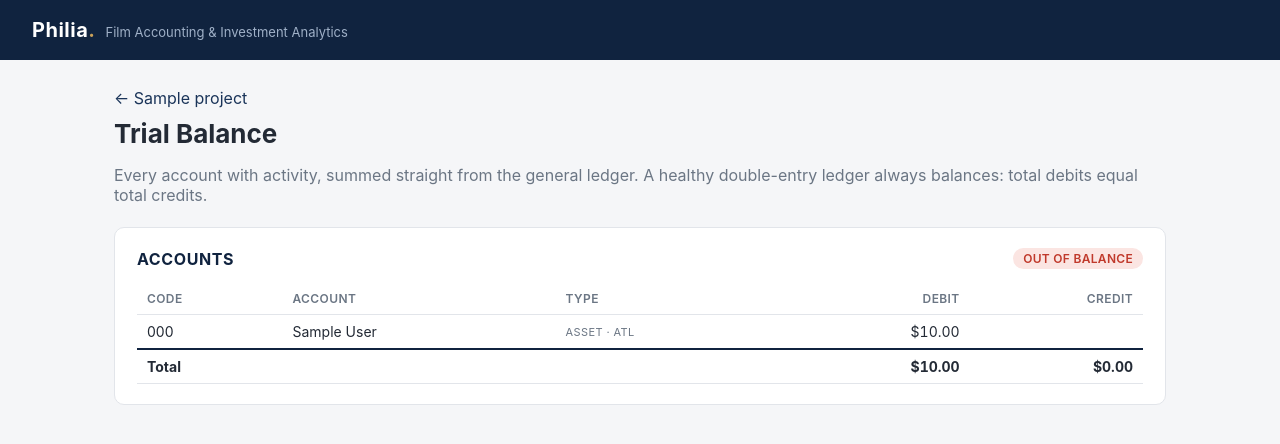
After one commit to jessalinemart-lgtm/Philia, a Django app: page /project/1/trial-balance/ in a window 1280 px wide. The commit adds this page. Shown: the top 444 px of the page. Run offline with Django 4.2, Linux system fonts and the light colour scheme; tables that the repository leaves empty hold one stand-in row (values such as "Sample post"); some libraries are stand-ins or nearby versions.

Commit message:
Add trial balance report
Real SQL aggregate query (GROUP BY account with CASE-based debit/credit
sums) rather than looping over journal lines in Python, since that's the
actual shape of a trial balance. Verified locally: debits and credits
both total \$5,900,000 for the seed project.

Co-Authored-By: Claude Sonnet 5 <noreply@anthropic.com>

```diff
--- a/dashboard/templates/dashboard/project_detail.html
+++ b/dashboard/templates/dashboard/project_detail.html
@@ -3,7 +3,7 @@
 {% block content %}
 <a href="{% url 'project_list' %}">&larr; All projects</a>
 <h1 style="margin-top:10px;">{{ project.title }}</h1>
-<p class="subtitle">{{ project.get_status_display }} · Functional currency {{ project.functional_currency_id }} · Budget ${{ project.budget_total|floatformat:0 }}</p>
+<p class="subtitle">{{ project.get_status_display }} · Functional currency {{ project.functional_currency_id }} · Budget ${{ project.budget_total|floatformat:0 }} · <a href="{% url 'trial_balance' project.pk %}">View trial balance &rarr;</a></p>
 
 {% if risk %}
 <div class="card">
--- /dev/null
+++ b/dashboard/templates/dashboard/trial_balance.html
@@ -0,0 +1,47 @@
+{% extends "dashboard/base.html" %}
+{% block title %}Trial Balance · {{ project.title }} · Philia{% endblock %}
+{% block content %}
+<a href="{% url 'project_detail' project.pk %}">&larr; {{ project.title }}</a>
+<h1 style="margin-top:10px;">Trial Balance</h1>
+<p class="subtitle">Every account with activity, summed straight from the general ledger. A healthy double-entry ledger always balances: total debits equal total credits.</p>
+
+<div class="card">
+  <div style="display:flex; justify-content:space-between; align-items:center; margin-bottom:14px;">
+    <h2 style="margin:0;">Accounts</h2>
+    <span class="pill {% if report.is_balanced %}LOW{% else %}HIGH{% endif %}">
+      {% if report.is_balanced %}BALANCED{% else %}OUT OF BALANCE{% endif %}
+    </span>
+  </div>
+  <table>
+    <thead>
+      <tr>
+        <th>Code</th>
+        <th>Account</th>
+        <th>Type</th>
+        <th class="num">Debit</th>
+        <th class="num">Credit</th>
+      </tr>
+    </thead>
+    <tbody>
+    {% for row in report.rows %}
+      <tr>
+        <td>{{ row.code }}</td>
+        <td>{{ row.name }}</td>
+        <td class="status-badge">{{ row.account_type }}{% if row.subtype %} &middot; {{ row.subtype }}{% endif %}</td>
+        <td class="num {% if row.debit < 0 %}neg{% endif %}">{% if row.debit %}${{ row.debit|floatformat:2 }}{% endif %}</td>
+        <td class="num {% if row.credit < 0 %}neg{% endif %}">{% if row.credit %}${{ row.credit|floatformat:2 }}{% endif %}</td>
+      </tr>
+    {% empty %}
+      <tr><td colspan="5">No journal activity yet.</td></tr>
+    {% endfor %}
+    </tbody>
+    <tfoot>
+      <tr style="font-weight:700; border-top: 2px solid var(--navy);">
+        <td colspan="3">Total</td>
+        <td class="num">${{ report.total_debit|floatformat:2 }}</td>
+        <td class="num">${{ report.total_credit|floatformat:2 }}</td>
+      </tr>
+    </tfoot>
+  </table>
+</div>
+{% endblock %}
--- a/dashboard/urls.py
+++ b/dashboard/urls.py
@@ -5,4 +5,5 @@ from . import views
 urlpatterns = [
     path('', views.project_list, name='project_list'),
     path('project/<int:pk>/', views.project_detail, name='project_detail'),
+    path('project/<int:pk>/trial-balance/', views.trial_balance_view, name='trial_balance'),
 ]
--- a/dashboard/views.py
+++ b/dashboard/views.py
@@ -5,6 +5,7 @@ from plotly.offline import plot
 from django.shortcuts import render, get_object_or_404
 
 from core.models import Project
+from ledger.services import trial_balance
 from budgeting.models import Budget
 from budgeting.services import variance_by_subtype, impairment_risk_assessment
 from revenue.models import RevenueContract
@@ -123,3 +124,9 @@ def project_detail(request, pk):
     context['incentive_total_cash_value'] = incentive_total_cash_value
 
     return render(request, 'dashboard/project_detail.html', context)
+
+
+def trial_balance_view(request, pk):
+    project = get_object_or_404(Project, pk=pk)
+    report = trial_balance(project)
+    return render(request, 'dashboard/trial_balance.html', {'project': project, 'report': report})
--- /dev/null
+++ b/ledger/services.py
@@ -0,0 +1,79 @@
+"""
+General ledger reporting. Trial balance is computed with a real SQL aggregate
+query (not just ORM object crunching in Python) since that's the actual shape
+of the report: one row per account, summed straight from the journal lines.
+"""
+from decimal import Decimal
+
+from django.db import connection
+
+ZERO = Decimal('0')
+
+TRIAL_BALANCE_SQL = """
+    SELECT
+        a.id AS account_id,
+        a.code,
+        a.name,
+        a.account_type,
+        a.subtype,
+        COALESCE(SUM(CASE WHEN l.direction = 'DEBIT' THEN l.functional_amount ELSE 0 END), 0) AS total_debit,
+        COALESCE(SUM(CASE WHEN l.direction = 'CREDIT' THEN l.functional_amount ELSE 0 END), 0) AS total_credit
+    FROM ledger_account a
+    JOIN ledger_journalline l ON l.account_id = a.id
+    JOIN ledger_journalentry e ON l.journal_entry_id = e.id
+    WHERE e.project_id = %s
+    GROUP BY a.id, a.code, a.name, a.account_type, a.subtype
+    ORDER BY a.code
+"""
+
+DEBIT_NORMAL_TYPES = ('ASSET', 'EXPENSE')
+
+
+def trial_balance(project):
+    """
+    One row per account with activity, split into debit/credit columns the way
+    a real trial balance is presented: an account's ending balance lands in
+    whichever column matches its normal side, so a healthy ledger's two column
+    totals are always equal.
+    """
+    with connection.cursor() as cursor:
+        cursor.execute(TRIAL_BALANCE_SQL, [project.pk])
+        columns = [col[0] for col in cursor.description]
+        raw_rows = [dict(zip(columns, row)) for row in cursor.fetchall()]
+
+    rows = []
+    total_debit_column = ZERO
+    total_credit_column = ZERO
+
+    for r in raw_rows:
+        # Postgres (via psycopg2) returns NUMERIC aggregates as Decimal already;
+        # SQLite returns plain floats for computed expressions. str() first avoids
+        # constructing a Decimal from a float's binary representation either way.
+        total_debit = Decimal(str(r['total_debit']))
+        total_credit = Decimal(str(r['total_credit']))
+        is_debit_normal = r['account_type'] in DEBIT_NORMAL_TYPES
+        ending_balance = (total_debit - total_credit) if is_debit_normal else (total_credit - total_debit)
+
+        debit_column = ending_balance if is_debit_normal else ZERO
+        credit_column = ending_balance if not is_debit_normal else ZERO
+        # An account can run against its normal side (e.g. a refund overshoots
+        # revenue into a debit balance) -- keep the balance on its natural
+        # column as a negative rather than silently flipping columns.
+        total_debit_column += debit_column
+        total_credit_column += credit_column
+
+        rows.append({
+            'code': r['code'],
+            'name': r['name'],
+            'account_type': r['account_type'],
+            'subtype': r['subtype'],
+            'debit': debit_column,
+            'credit': credit_column,
+        })
+
+    return {
+        'rows': rows,
+        'total_debit': total_debit_column,
+        'total_credit': total_credit_column,
+        'is_balanced': total_debit_column == total_credit_column,
+    }
```
